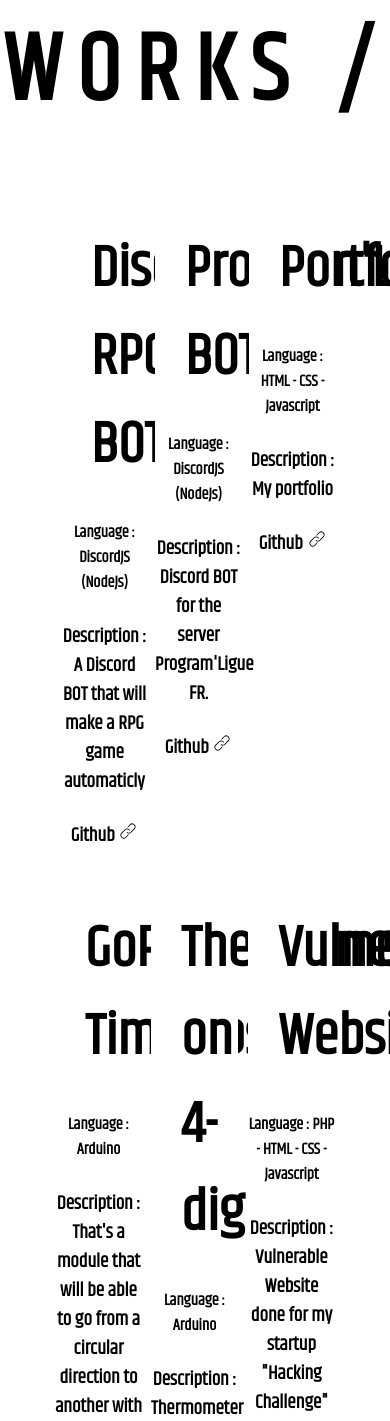
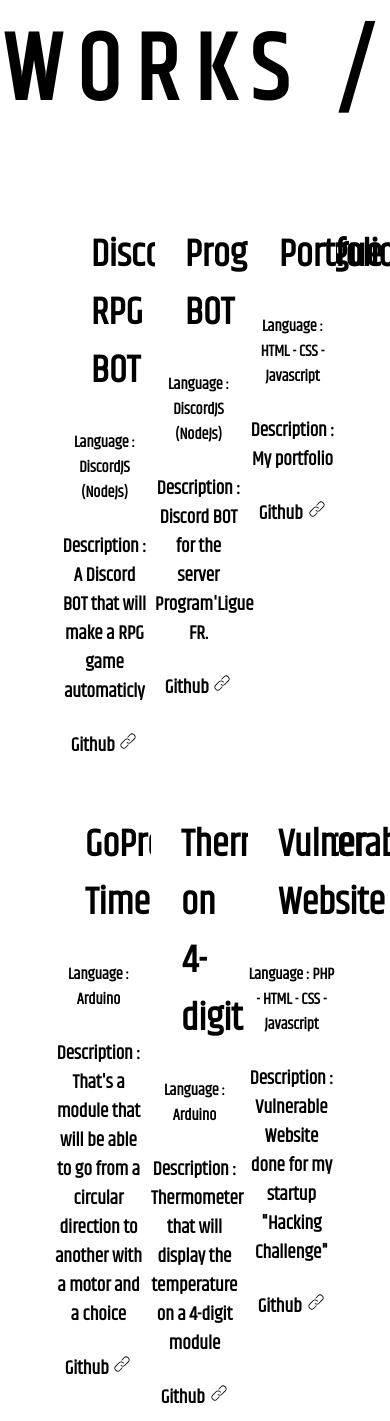
Before and after one commit to corentinmace/portfolio, a PHP site: page / in a window 390 px wide; the page is wider, and only the part inside the window is pictured. Shown: the part 4963-6384 px from the top of that part. Run offline with PHP 8.4, Linux system fonts and the light colour scheme.

Commit message:
responsive pt2

```diff
--- a/assets/css/main.css
+++ b/assets/css/main.css
@@ -30,7 +30,6 @@ body {
 .logoSVG img {
   height: 350px;
   width: 350px;
-  font-family: Kiona-Regular;
 }
 
 
@@ -184,7 +183,7 @@ h1 {
   color: white;
   transition: all 1s ease-out;
 }
-h2 {
+.container-project h2, h2 {
   font-size: 3em;
   margin: 30px;
 }
--- a/assets/css/responsive.css
+++ b/assets/css/responsive.css
@@ -3,3 +3,9 @@
     font-size: 2.5em;
   }
 }
+
+@media only screen and (max-width: 1080px) {
+  .container-project h2 {
+    font-size: 2em;
+  }
+}
```
